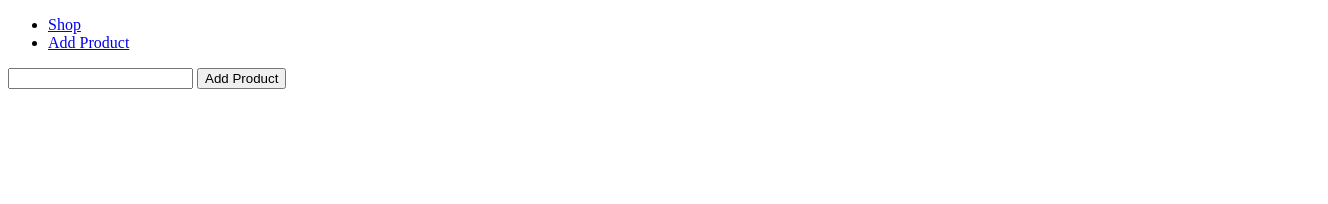
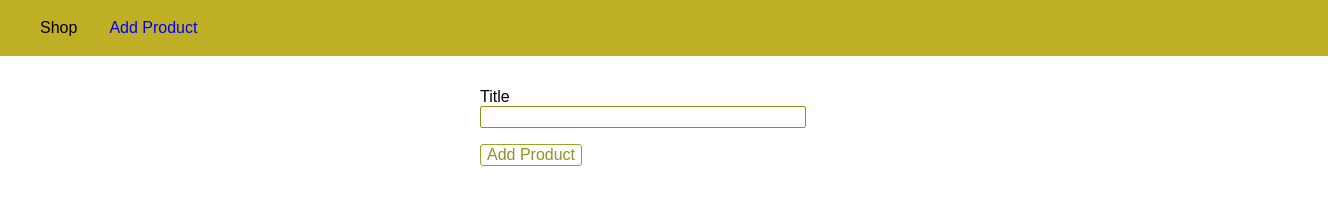
Before and after one commit to kyip3/nodejs_express, a website: page views/add-product.html in a window 1280 px wide. Shown: the whole page, 1328 px wide, since content can reach past the window. Drawn offline with Linux system fonts and the light colour scheme.

Commit message:
Added styling

```diff
--- a/views/add-product.html
+++ b/views/add-product.html
@@ -6,20 +6,113 @@
     <meta http-equiv="X-UA-Compatible" content="IE=edge">
     <meta name="viewport" content="width=device-width, initial-scale=1.0">
     <title>Add Product</title>
+    <style>
+        body {
+            padding: 0;
+            margin: 0;
+            font-family: sans-serif;
+        }
+
+        main {
+            padding: 1rem;
+        }
+
+        .main-header {
+            width: 100%;
+            height: 3.5rem;
+            background-color: rgb(190, 175, 36);
+            padding: 0 1.5rem;
+        }
+
+        .main-header__nav {
+            height: 100%;
+            display: flex;
+            align-items: center;
+        }
+
+        .main-header__item-list {
+            padding: 0;
+            margin: 0;
+            list-style: none;
+            display: flex;
+        }
+
+        .main-header__item {
+            padding: 0 1rem;
+            margin: 0;
+        }
+
+        .main-header__item a {
+            text-decoration: none;
+            color: black;
+        }
+
+        .main-header__item a:hover,
+        .main-header__item a:active,
+        .main-header__item a.active {
+            color: blue;
+        }
+
+        .product-form {
+            width: 20rem;
+            max-width: 90%;
+            /*for moblie*/
+            margin: auto;
+            /*to center*/
+        }
+
+        .form-control {
+            margin: 1rem 0;
+        }
+
+        .form-control label,
+        .form-control input {
+            display: block;
+            /*takes full available width*/
+            width: 100%;
+        }
+
+        .form-control input {
+            border: 1px solid rgb(145, 145, 16);
+            font: inherit;
+            border-radius: 2px;
+        }
+
+        button {
+            font: inherit;
+            border: 1px solid rgb(161, 161, 27);
+            color: rgb(146, 146, 37);
+            /*font color*/
+            background: white;
+            border-radius: 3px;
+            cursor: pointer;
+        }
+
+        button:hover,
+        button:active {
+            background-color: blueviolet;
+            color: white;
+        }
+    </style>
 </head>
 
 <body>
-    <header>
-        <nav>
-            <ul>
-                <li><a href="/">Shop</a></li>
-                <li><a href="/admin/add-product">Add Product</a></li>
+    <header class="main-header">
+        <nav class="main-header__nav">
+            <ul class="main-header__item-list">
+                <li class="main-header__item"><a href="/">Shop</a></li>
+                <li class="main-header__item"><a class="active" href="/admin/add-product">Add Product</a></li>
             </ul>
         </nav>
     </header>
+
     <main>
-        <form action="/admin/product" method="POST">
-            <input type="text" name="title">
+        <form class="product-form" action="/admin/product" method="POST">
+            <div class="form-control">
+                <label for="title">Title</label>
+                <input type="text" name="title" id="title">
+            </div>
+
             <button type="submit">Add Product</button>
         </form>
     </main>
```
Also changed, not shown: views/404.html (+100 -0 lines), views/shop.html (+52 -5 lines).
